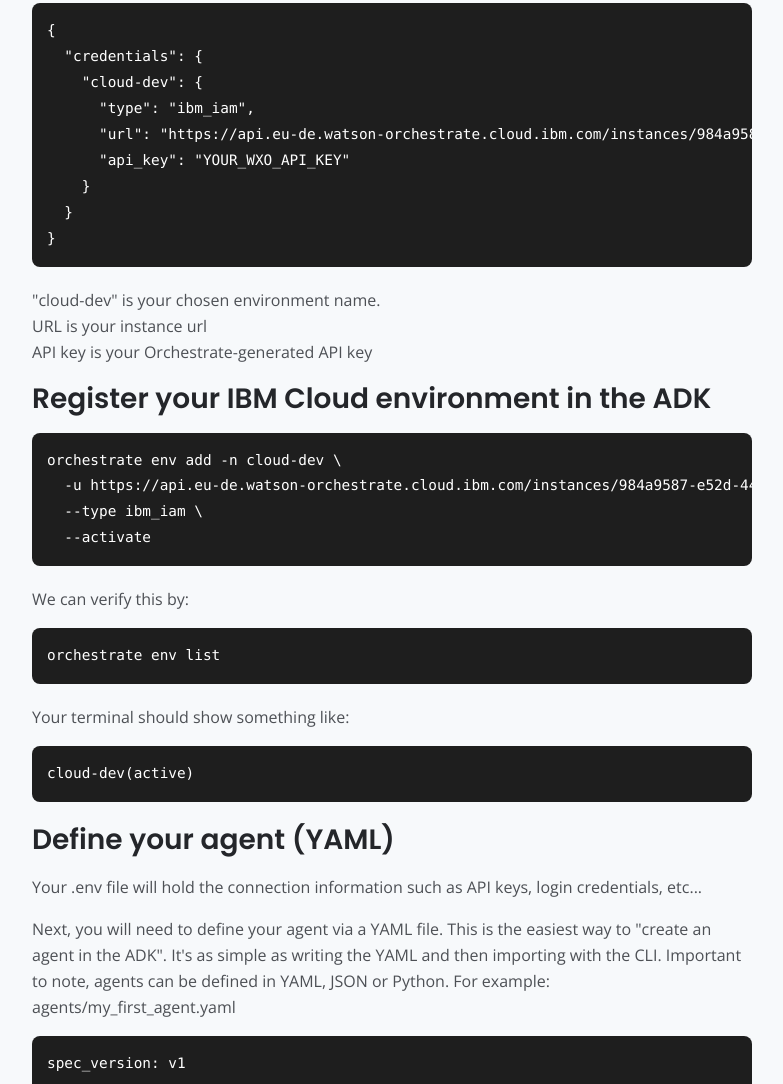
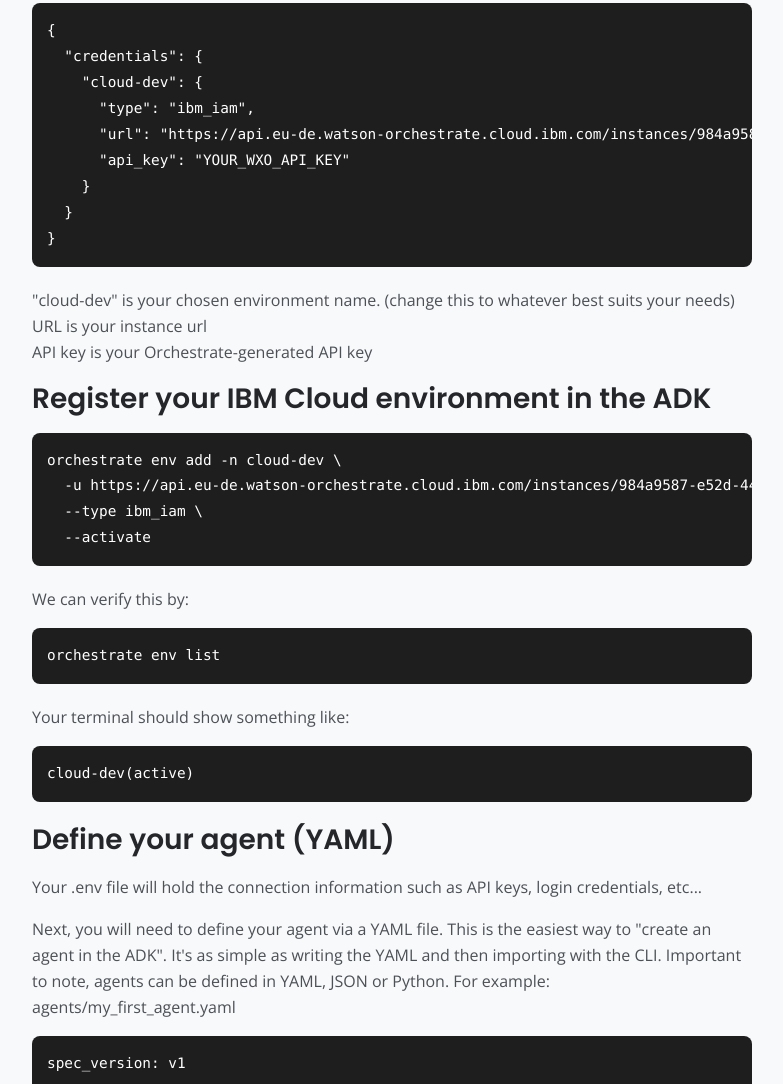
Before and after one commit to taivanle/taivanle.github.io, a plain HTML site: page docs/create_agent.html in a window 1280 px wide. Shown: the part 2677-3761 px from the top of the page, without its empty margins (248-1031 px from the left). Drawn offline with nearby package versions, Linux system fonts and the light colour scheme.

Commit message:
edit to cloud dev line

```diff
--- a/docs/create_agent.html
+++ b/docs/create_agent.html
@@ -224,7 +224,7 @@
 }
 </code></pre>
                 <p>
-                    "cloud-dev" is your chosen environment name.
+                    "cloud-dev" is your chosen environment name. (change this to whatever best suits your needs)
                     <br>
                     URL is your instance url
                     <br>
```
